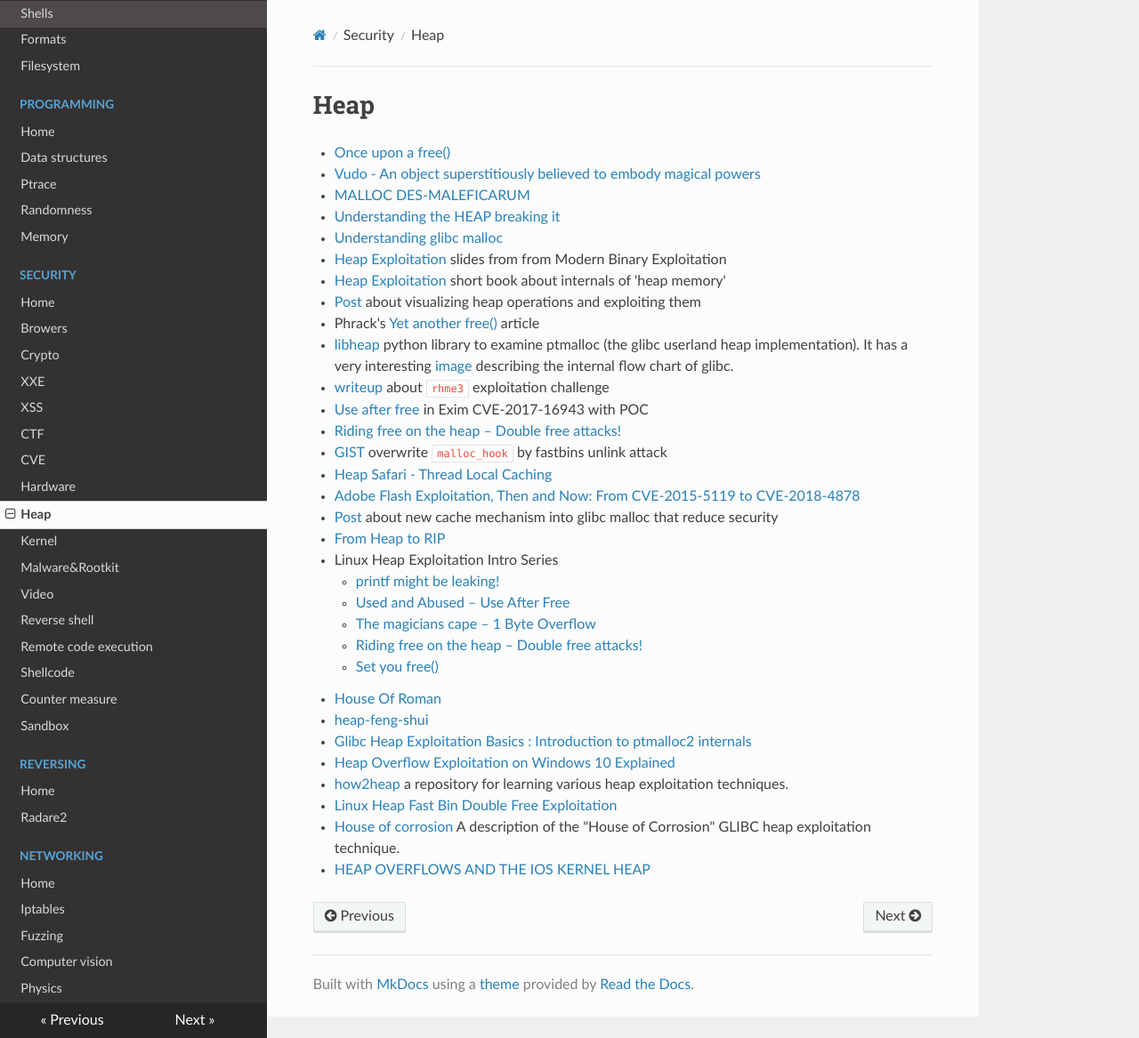
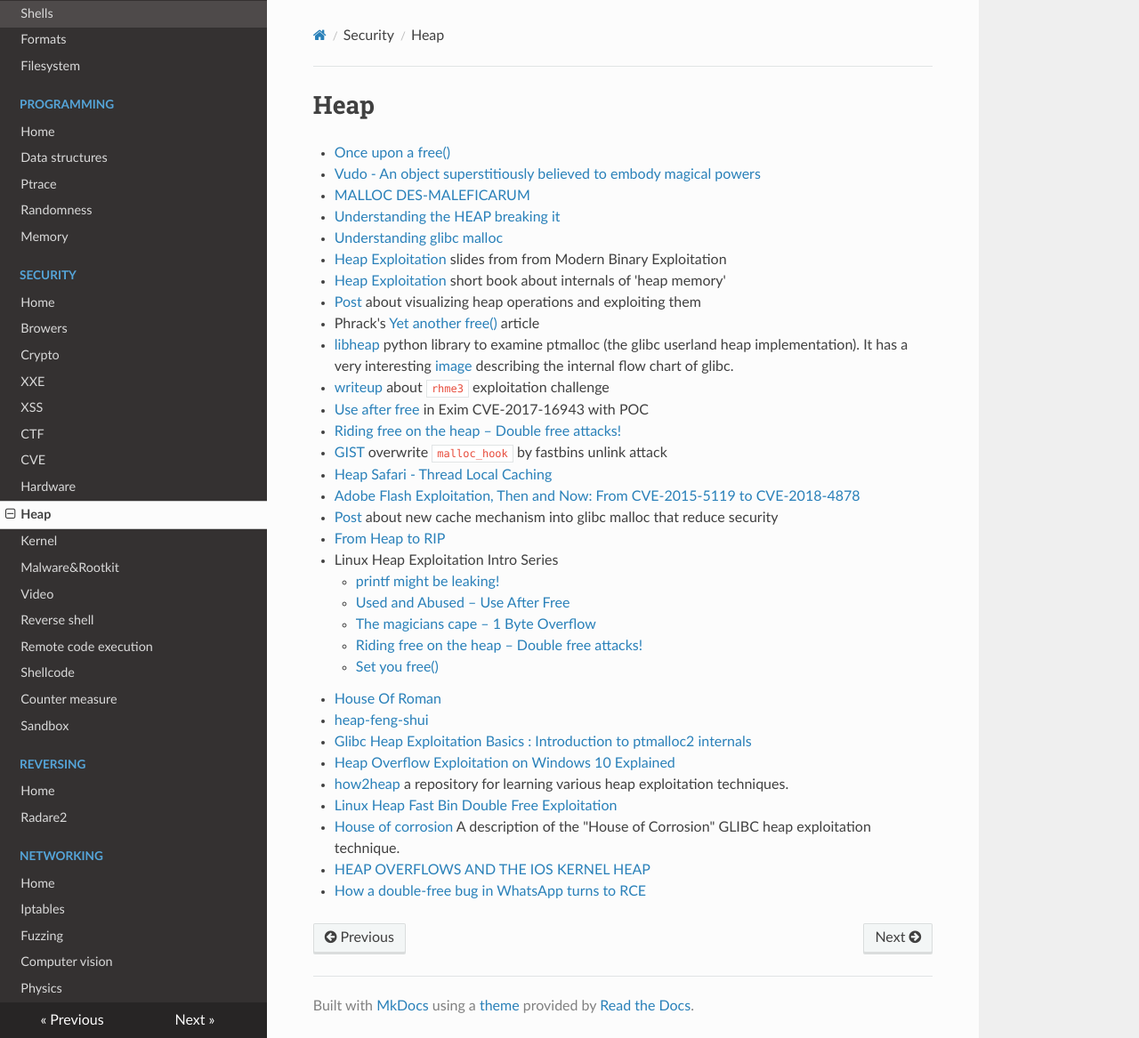
Before and after one commit to gipi/low-level, an MkDocs documentation site: the page built from docs/security/heap.md, in a window 1280 px wide and 1167 px high. Shown: the whole window at 89% size. Built offline with MkDocs 1.6.1, drawn with Linux system fonts in a browser that asks for light colours; nearby versions of some CDN libraries; old or Windows-style settings are respelled for this version of MkDocs.

Commit message:
Update heap.md

```diff
--- a/docs/security/heap.md
+++ b/docs/security/heap.md
@@ -32,3 +32,4 @@
  - [Linux Heap Fast Bin Double Free Exploitation](https://drive.google.com/file/d/1KM0Y1NWckIa3unePqYk5tkZ3FN8icgQW/view)
  - [House of corrosion](https://github.com/CptGibbon/House-of-Corrosion) A description of the "House of Corrosion" GLIBC heap exploitation technique.
  - [HEAP OVERFLOWS AND THE IOS KERNEL HEAP](https://azeria-labs.com/heap-overflows-and-the-ios-kernel-heap/)
+ - [How a double-free bug in WhatsApp turns to RCE](https://awakened1712.github.io/hacking/hacking-whatsapp-gif-rce/)
```
